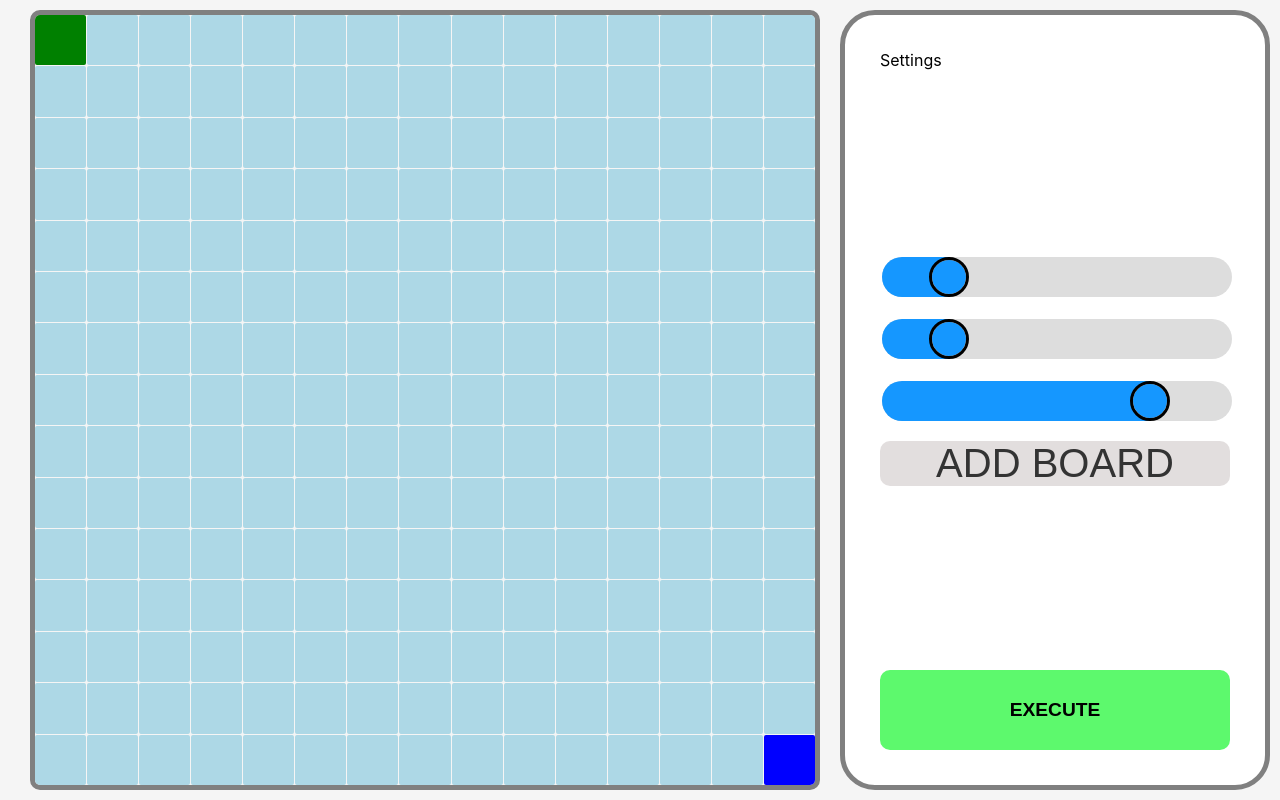
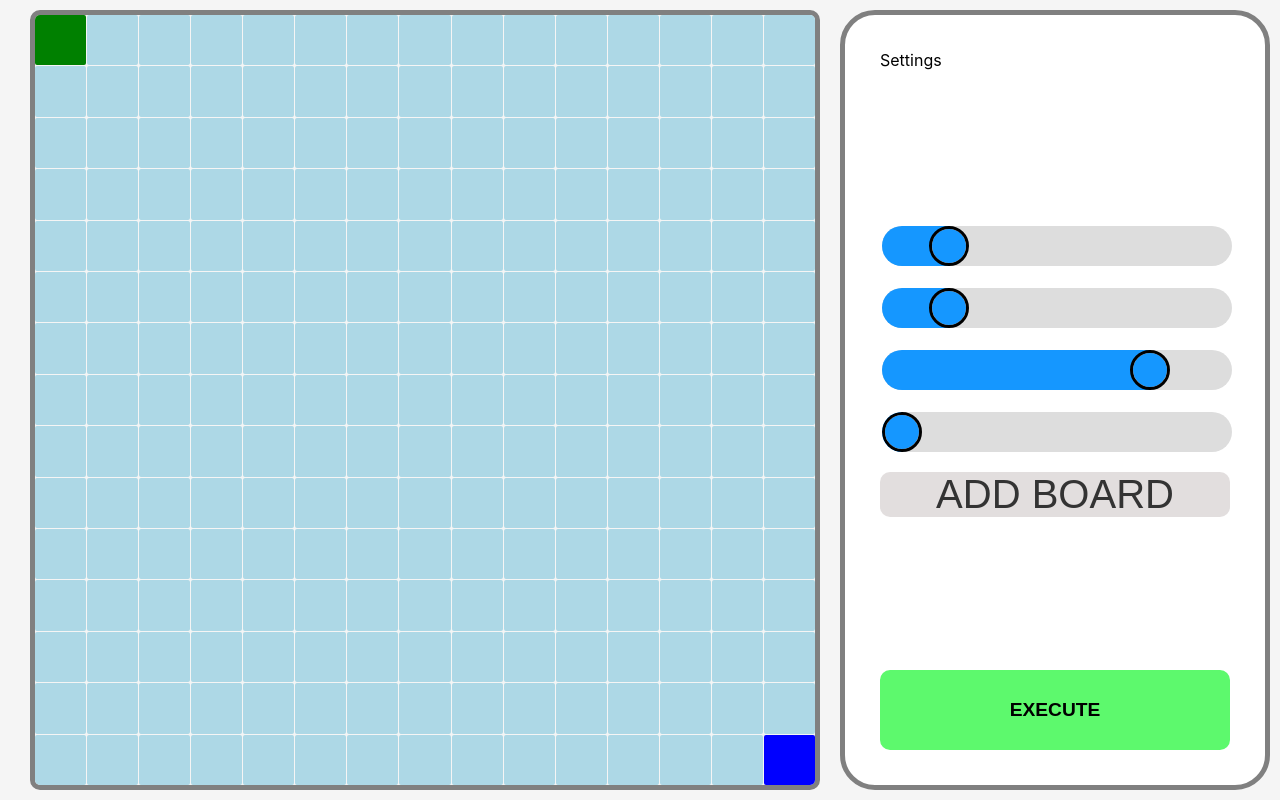
Before and after one commit to NenkoPakov/AlgorithmsVisualizer, a React (Create React App) app: page / in a window 1280 px wide. Built offline with nearby package versions, Linux system fonts and the light colour scheme.

Commit message:
Partially implemented progress slider

```diff
--- a/src/components/BoardContext.tsx
+++ b/src/components/BoardContext.tsx
@@ -1,11 +1,16 @@
 import React, { useContext, useRef } from 'react'
 import { Algorithms } from '../services/common';
 
+const defaultIteration = 0;
 const BoardContext = React.createContext<any>('');
 const BoardUpdateContext = React.createContext<any>('');
 
 interface BoardsIteration {
-    [name: string]: number
+    [name: string]: {
+        currentIteration: number,
+        iterationsCount?: number,
+        isCompleted: boolean,
+    }
 }
 
 interface State {
@@ -26,6 +31,8 @@ export const ActionTypes = {
     STOP_UNMARK_WALL_ACTION: 'stopUnmarkWallAction',
     STEP_FURTHER: 'stepFurther',
     STEP_BACK: 'stepBack',
+    MARK_COMPLETED: 'markCompleted',
+    SET_ITERATIONS_COUNT: 'setIterationsCount',
     RESET: 'reset',
 }
 
@@ -33,13 +40,13 @@ function reducer(state: State, action: any) {
     switch (action.type) {
 
         case ActionTypes.ADD_BOARD:
-            const addBoardKey = action.payload as keyof typeof Algorithms;
-            state.boards[addBoardKey] = 0;
+            const addAlgorithmKey = action.payload as keyof typeof Algorithms;
+            state.boards[addAlgorithmKey] = { currentIteration: defaultIteration, isCompleted: false };
             return { ...state };
 
         case ActionTypes.REMOVE_BOARD:
-            const removeBoardKey = action.payload as keyof typeof Algorithms;
-            delete state.boards[removeBoardKey];
+            const removeAlgorithmKey = action.payload as keyof typeof Algorithms;
+            delete state.boards[removeAlgorithmKey];
             return { ...state };
 
         case ActionTypes.START_DRAWING_WALL_ACTION:
@@ -61,15 +68,37 @@ function reducer(state: State, action: any) {
             return { ...state, isInExecution: false };
 
         case ActionTypes.STEP_FURTHER:
-            const stepFurtherBoardKey = action.payload as keyof typeof Algorithms;
-            return { ...state, iteration: ++state.boards[stepFurtherBoardKey] };
+            const stepFurtherAlgorithmKey = action.payload as keyof typeof Algorithms;
+            if (!state.boards[stepFurtherAlgorithmKey].isCompleted) {
+                ++state.boards[stepFurtherAlgorithmKey].currentIteration
+            }
+            return { ...state };
 
         case ActionTypes.STEP_BACK:
-            const stepBackBoardKey = action.payload as keyof typeof Algorithms;
-            return { ...state, iteration: --state.boards[stepBackBoardKey] };
+            const stepBackAlgorithmKey = action.payload as keyof typeof Algorithms;
+            --state.boards[stepBackAlgorithmKey].currentIteration
+
+            if (state.boards[stepBackAlgorithmKey].isCompleted) {
+                state.boards[stepBackAlgorithmKey].isCompleted = false;
+            }
+
+            return { ...state };
+
+        case ActionTypes.MARK_COMPLETED:
+            const completedAlgorithmKey = action.payload as keyof typeof Algorithms;
+            state.boards[completedAlgorithmKey].isCompleted = true
+            return { ...state };
+
+        case ActionTypes.SET_ITERATIONS_COUNT:
+            const {iterationsAlgorithmKey,iterationsCount} = action.payload;
+            state.boards[iterationsAlgorithmKey].iterationsCount =iterationsCount;
+            return { ...state };
 
         case ActionTypes.RESET:
-            Object.keys(state.boards).map(key => state.boards[key] = 0);
+            Object.keys(state.boards).forEach(algorithmKey => {
+                state.boards[algorithmKey].currentIteration = defaultIteration;
+                state.boards[algorithmKey].isCompleted = false;
+            });
             return { ...state, isInExecution: false };
 
         default:
@@ -91,7 +120,10 @@ function BoardProvider({ children }: any) {
         isUnmarkWallAction: false,
         isInExecution: false,
         boards: {
-            'BFS': 0,
+            'BFS': {
+                currentIteration: defaultIteration,
+                isCompleted: false,
+            }
             // 'Greedy Best FS': -1,
         },
     };
--- a/src/components/BoardManager.tsx
+++ b/src/components/BoardManager.tsx
@@ -126,8 +126,6 @@ export const ActionTypes = {
     GENERATE_PROPOSAL_WALL: 'generateProposalWall',
     SET_WALL_NODE: 'setWallNode',
     UNMARK_WALL_NODE: 'unmarkWallNode',
-    STEP_FURTHER: 'stepFurther',
-    STEP_BACK: 'stepBack',
     RESET: 'reset',
 }
 
@@ -222,6 +220,7 @@ function BoardManager() {
     const SIZE_RATIO = MAX_SIZE - MIN_SIZE;
     const INITIAL_SIZE = 15;
     const INITIAL_TIMEOUT_MILLISECONDS = 80;
+    const INITIAL_ITERATION = 0;
 
     const initState = {
         boardRows: INITIAL_SIZE,
@@ -236,6 +235,7 @@ function BoardManager() {
 
     const [state, dispatch] = React.useReducer(reducer, initState);
     const speed = useRef<number>(INITIAL_TIMEOUT_MILLISECONDS);
+    const lastIterationIndex = useRef<number>(INITIAL_ITERATION);
 
     const [isDropdownOpened, setIsDropdownOpened] = useState(false);
 
@@ -257,18 +257,25 @@ function BoardManager() {
             case SliderType.speedSlider:
                 speed.current = sliderValue * 2;
                 break;
-            // case SliderType.progressSlider:
-            //     const totalIterations = state.boardRows * state.boardCols;
-            //     const newIterationIndex = Math.floor(totalIterations * sliderValue / 100);
+            case SliderType.progressSlider:
+                const maxIterationsCount = Math.max(...Object.values(boardContext.boards).map((board:any)=>board.iterationsCount));
+                const newIterationIndex = Math.floor(maxIterationsCount * sliderValue / 100);
 
-            //     const direction = previousIteration.current > newIterationIndex ? -1 : +1;
-            //     while (previousIteration.current != newIterationIndex) {
-            //         dispatch({ type: ActionTypes.STEP_FURTHER })
+                const direction = lastIterationIndex.current > newIterationIndex ? -1 : +1;
+                while (lastIterationIndex.current != newIterationIndex) {
+                    Object.keys(boardContext.boards).forEach((algorithmKey:any)=>{
+                        if (direction==-1) {
+                            boardUpdateContext.dispatch({ type: ContextActionTypes.STEP_BACK, payload: algorithmKey })
+                        } else{
+                            boardUpdateContext.dispatch({ type: ContextActionTypes.STEP_FURTHER, payload: algorithmKey })
+                        }
+                    })
 
-            //         previousIteration.current += direction;
-            //     }
+                    lastIterationIndex.current += direction;
+                }
 
-            //     break;
+                break;
+
             default:
                 //throw exception
                 break;
@@ -282,7 +289,7 @@ function BoardManager() {
     return (
         <>
             <BoardContainer>
-                {Object.keys(boardContext.boards).map((key :string) =>
+                {Object.keys(boardContext.boards).map((key: string) =>
                     <Board
                         boardRows={state.boardRows}
                         boardCols={state.boardCols}
@@ -301,7 +308,7 @@ function BoardManager() {
                     <RangeSlider key='range-slider-rows' defaultValue={state.boardRows} sliderType={SliderType.rowsSlider} updateBoardSizeFunc={handleSliderUpdate} />
                     <RangeSlider key='range-slider-cols' defaultValue={state.boardCols} sliderType={SliderType.colsSlider} updateBoardSizeFunc={handleSliderUpdate} />
                     <RangeSlider key='range-slider-speed' defaultValue={speed.current} sliderType={SliderType.speedSlider} updateBoardSizeFunc={handleSliderUpdate} />
-                    {/* <RangeSlider key='range-slider-progress' defaultValue={state.iteration} sliderType={SliderType.progressSlider} updateBoardSizeFunc={handleSliderUpdate} /> */}
+                    <RangeSlider key='range-slider-progress' defaultValue={INITIAL_ITERATION} sliderType={SliderType.progressSlider} updateBoardSizeFunc={handleSliderUpdate} />
 
                     <Dropdown isDropdownOpened={isDropdownOpened}>
                         <button type="button" onClick={() => setIsDropdownOpened(!isDropdownOpened)}>
--- a/src/services/breadthFirstSearch.tsx
+++ b/src/services/breadthFirstSearch.tsx
@@ -20,7 +20,7 @@ const breadthFirstSearch = async (wallMatrix: boolean[][], startNode: Node, fini
     const comeFrom: ComeFrom[] = [];
 
     let isTargetFound = false;
-    let iteration = 0;
+    let currentIteration = 0;
 
     let obj: any = {};
     comeFrom.push(obj);
@@ -32,7 +32,7 @@ const breadthFirstSearch = async (wallMatrix: boolean[][], startNode: Node, fini
         tempMatrix[currentNode.node.row][currentNode.node.col].isVisited = true;
         const graphNeighbors: Node[] = getValidNeighbors(tempMatrix, currentNode.node);
 
-        iteration++;
+        currentIteration++;
         comeFrom.push({});
 
         graphNeighbors.forEach(neighbor => {
@@ -41,7 +41,7 @@ const breadthFirstSearch = async (wallMatrix: boolean[][], startNode: Node, fini
             const priority = heuristic(startNode, neighbor);
             frontier.push({ node: neighbor, priority });
 
-            comeFrom[iteration][`${neighbor.row}-${neighbor.col}`] = { parent: `${currentNode.node.row}-${currentNode.node.col}`, value: priority };
+            comeFrom[currentIteration][`${neighbor.row}-${neighbor.col}`] = { parent: `${currentNode.node.row}-${currentNode.node.col}`, value: priority };
 
             if (areEqual(neighbor, finishNode)) isTargetFound = true;
         });
--- a/src/services/greedyBestFirstSearch.tsx
+++ b/src/services/greedyBestFirstSearch.tsx
@@ -20,7 +20,7 @@ const greedyBestFirstSearch = async (wallMatrix: boolean[][], startNode: Node, f
     const comeFrom: ComeFrom[] = [];
 
     let isTargetFound = false;
-    let iteration = 0;
+    let currentIteration = 0;
 
     let obj: any = {};
     comeFrom.push(obj);
@@ -32,7 +32,7 @@ const greedyBestFirstSearch = async (wallMatrix: boolean[][], startNode: Node, f
         tempMatrix[currentNode.node.row][currentNode.node.col].isVisited = true;
         const graphNeighbors: Node[] = getValidNeighbors(tempMatrix, currentNode.node);
 
-        iteration++;
+        currentIteration++;
         comeFrom.push({});
 
         graphNeighbors.forEach(neighbor => {
@@ -41,7 +41,7 @@ const greedyBestFirstSearch = async (wallMatrix: boolean[][], startNode: Node, f
             const priority = heuristic(finishNode, neighbor);
             frontier.push({ node: neighbor, priority });
 
-            comeFrom[iteration][`${neighbor.row}-${neighbor.col}`] = { parent: `${currentNode.node.row}-${currentNode.node.col}`, value: priority }
+            comeFrom[currentIteration][`${neighbor.row}-${neighbor.col}`] = { parent: `${currentNode.node.row}-${currentNode.node.col}`, value: priority }
 
             if (areEqual(neighbor, finishNode)) isTargetFound = true;
         });
```
Also changed, not shown: src/components/Actions.tsx (+7 -3 lines), src/components/Board.tsx (+13 -7 lines).
